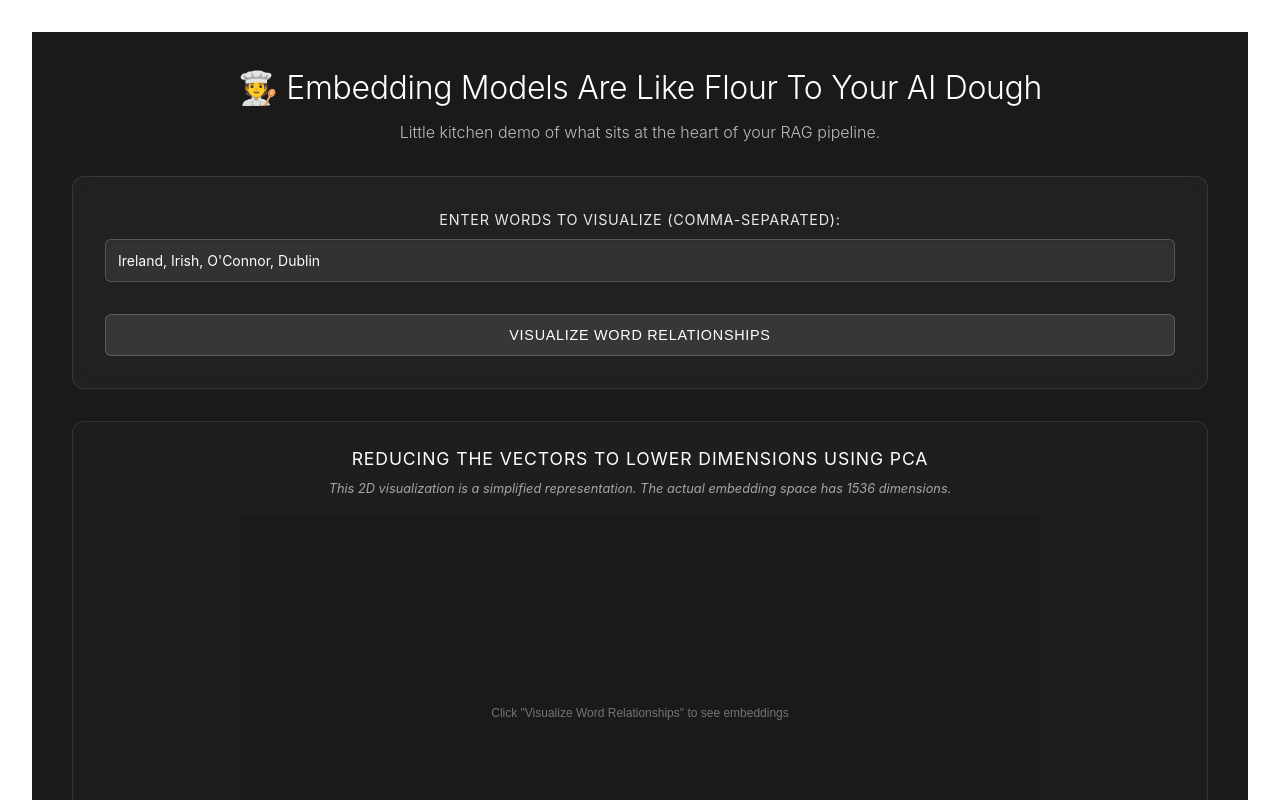
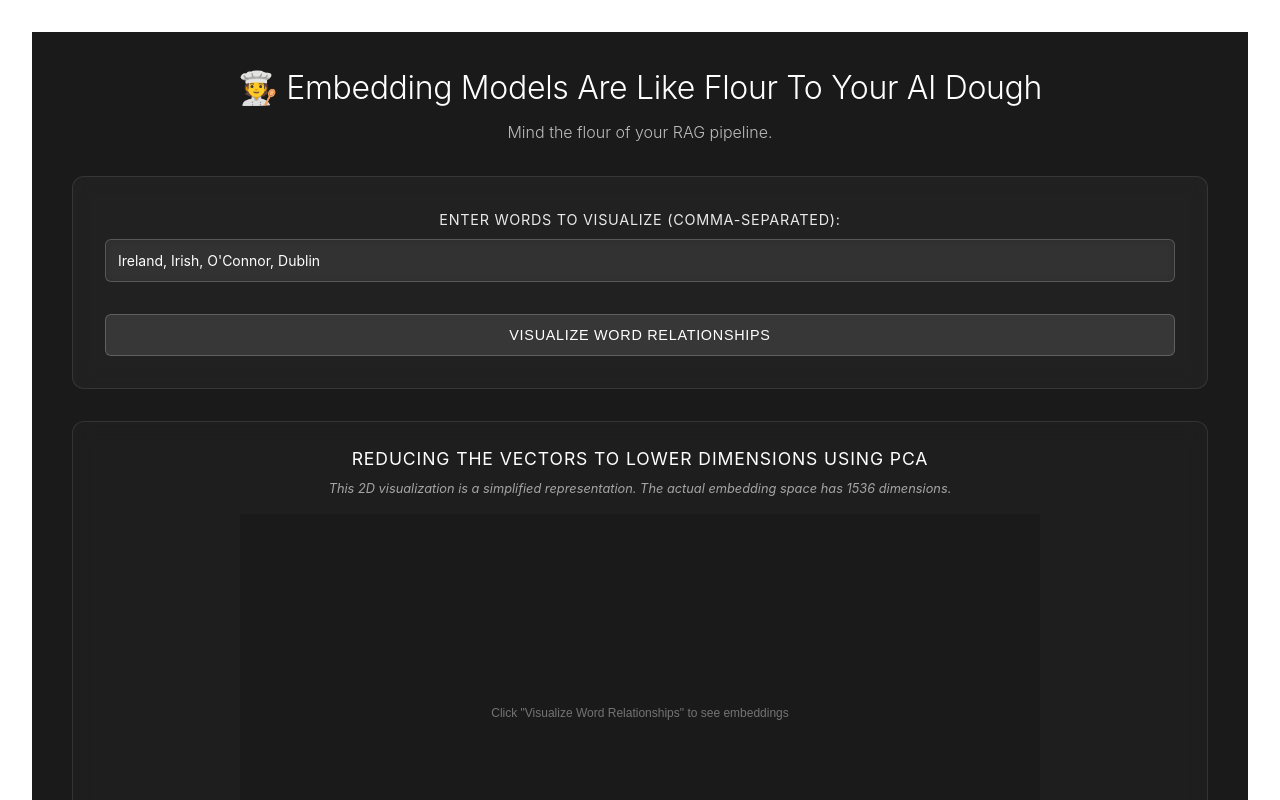
Before and after one commit to aji-ai/js-embeddings, a React (Vite) app: page / in a window 1280 px wide. Shown: the top 800 px of the page. Built offline with nearby package versions, Linux system fonts and the light colour scheme.

Commit message:
Update App.jsx

```diff
--- a/src/App.jsx
+++ b/src/App.jsx
@@ -810,7 +810,7 @@ Political concerns grow over economic policies and market fears`);
         <section className="section">
           <h2>🧑‍🍳 Embedding Models Are Like Flour To Your AI Dough</h2>
           <p className="section-description">
-            Little kitchen demo of what sits at the heart of your RAG pipeline.
+            Mind the flour of your RAG pipeline.
           </p>
 
           <div className="controls">
@@ -986,7 +986,7 @@ Political concerns grow over economic policies and market fears`);
       </main>
 
       <footer className="app-footer">
-        <p>A Cozy AI Kitchen 🍰 Recipe</p>
+        <p>A Cozy AI Kitchen 🍰 Recipe [Inspired by <a href="https://medium.com/@arundona/open-ai-3rd-gen-embedding-models-whats-driving-the-improvements-4c23b88751f1">this Medium article</a>]</p>
       </footer>
     </div>
   )
```
